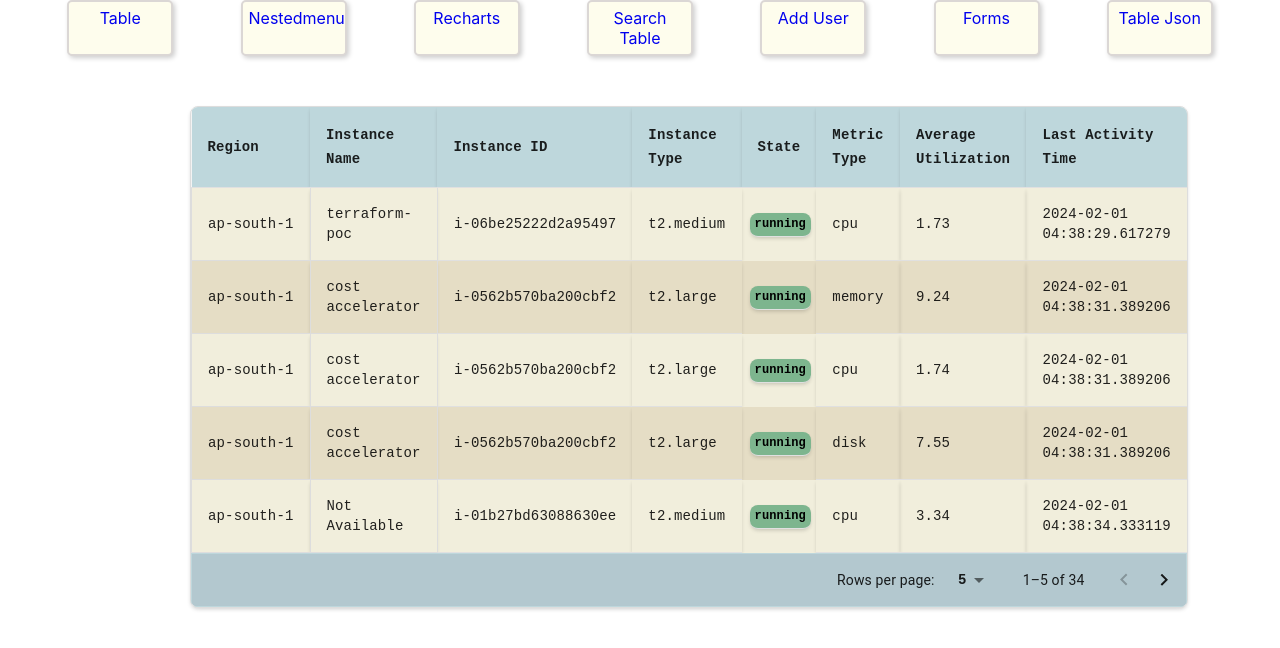
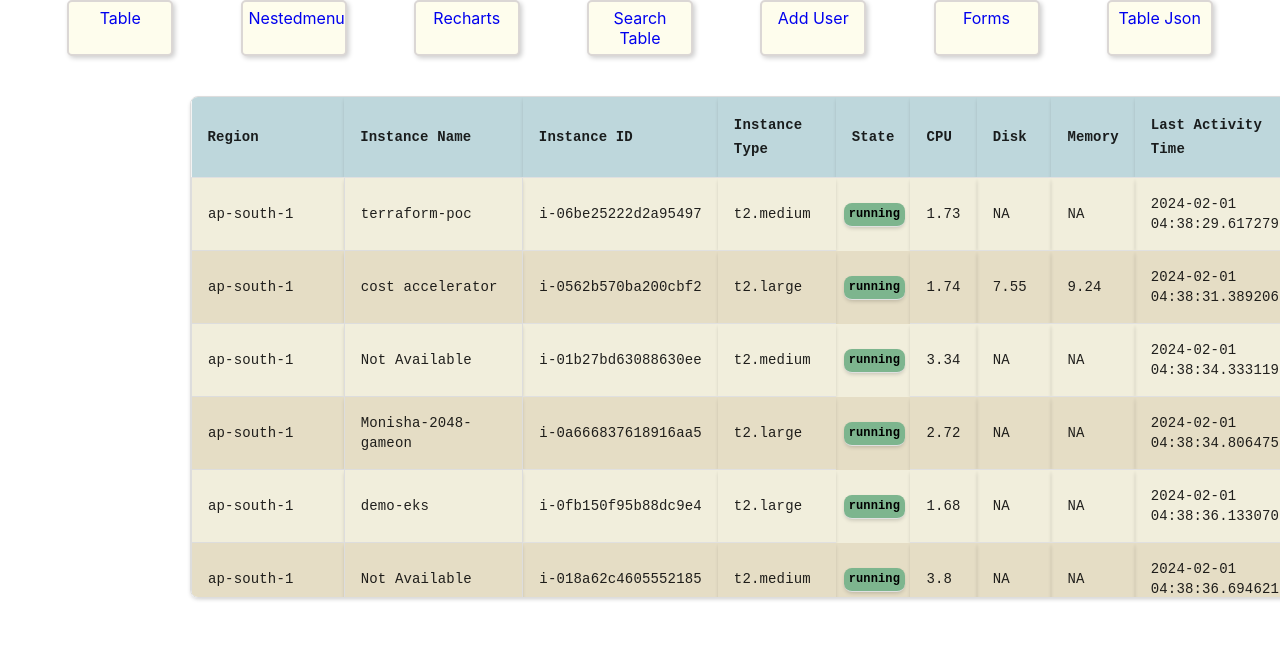
Before and after one commit to niraipandiyan/CCA_GET_Frontend_Daily_task, a React (Create React App) app: page /json in a window 1280 px wide. Shown: the top 648 px of the page. Built offline with nearby package versions, Linux system fonts and the light colour scheme.

Commit message:
Filter on cpu,disk,memory

```diff
--- a/src/Components/TableJson/Table.jsx
+++ b/src/Components/TableJson/Table.jsx
@@ -15,7 +15,7 @@ import { styled } from "@mui/system";
 // Styled components for custom styling
 const StyledTableContainer = styled(TableContainer)({
   width: "100%",
-  height: "80%",
+  height: "500px",
   overflow: "auto",
   boxShadow: "0px 2px 4px -1px rgba(0,0,0,0.2)",
   borderRadius: "8px",
@@ -45,32 +45,28 @@ const StyledTableRow = styled(TableRow)({
 });
 
 export default function Tab() {
-  const [page, setPage] = useState(0);
-  const [rowsPerPage, setRowsPerPage] = useState(5);
+  const groupedData = details.reduce((acc, curr) => {
+    if (!acc[curr.instance_id]) {
+      acc[curr.instance_id] = {
+        instance_id: curr.instance_id,
+        region: curr.region,
+        instance_name: curr.instance_name,
+        instance_type: curr.instance_type,
+        state: curr.state,
+        last_activity_time: curr.last_activity_time,
+      };
+    }
+    acc[curr.instance_id][curr.metric_type] = curr.average_utilization;
+    return acc;
+  }, {});
 
-  const handleChangePage = (event, newPage) => {
-    setPage(newPage);
-  };
-
-  const handleChangeRowsPerPage = (event) => {
-    setRowsPerPage(+event.target.value);
-    console.log("Page:", page);
-    console.log("Rows per page:", rowsPerPage);
-    console.log(
-      "Sliced details:",
-      details.slice(page * rowsPerPage, page * rowsPerPage + rowsPerPage)
-    );
-    setPage(0);
-  };
+  const rowData = Object.values(groupedData);
 
   return (
     <div style={{ display: "flex" }}>
-      <div style={{ height: "500px", width: "1200px" }}>
       <div>
-          <StyledTableContainer
-            style={{ margin: "auto", marginTop: "10px" }}
-            component={Paper}
-          >
+        <div>
+          <StyledTableContainer style={{ margin: "auto" }} component={Paper}>
             <Table>
               <TableHead>
                 <TableRow>
@@ -79,15 +75,14 @@ export default function Tab() {
                   <StyledTableCell>Instance ID</StyledTableCell>
                   <StyledTableCell>Instance Type</StyledTableCell>
                   <StyledTableCell>State</StyledTableCell>
-                  <StyledTableCell>Metric Type</StyledTableCell>
-                  <StyledTableCell>Average Utilization</StyledTableCell>
+                  <StyledTableCell>CPU</StyledTableCell>
+                  <StyledTableCell>Disk</StyledTableCell>
+                  <StyledTableCell>Memory</StyledTableCell>
                   <StyledTableCell>Last Activity Time</StyledTableCell>
                 </TableRow>
               </TableHead>
               <TableBody>
-                {details
-                  .slice(page * rowsPerPage, page * rowsPerPage + rowsPerPage)
-                  .map((row) => (
+                {rowData.map((row) => (
                   <StyledTableRow
                     key={
                       row.last_activity_time +
@@ -163,7 +158,7 @@ export default function Tab() {
                         boxShadow: "0px 2px 4px -1px rgba(0,0,0,0.2)",
                       }}
                     >
-                        {row.metric_type}
+                      {row.cpu || "NA"}
                     </TableCell>
                     <TableCell
                       style={{
@@ -171,9 +166,15 @@ export default function Tab() {
                         boxShadow: "0px 2px 4px -1px rgba(0,0,0,0.2)",
                       }}
                     >
-                        {row.average_utilization !== null
-                          ? row.average_utilization
-                          : "NA"}
+                      {row.disk || "NA"}
+                    </TableCell>
+                    <TableCell
+                      style={{
+                        fontFamily: "monospace",
+                        boxShadow: "0px 2px 4px -1px rgba(0,0,0,0.2)",
+                      }}
+                    >
+                      {row.memory || "NA"}
                     </TableCell>
                     <TableCell
                       style={{
@@ -189,28 +190,6 @@ export default function Tab() {
                 ))}
               </TableBody>
             </Table>
-            <TablePagination
-              sx={{
-                backgroundColor: "#B3C8CF",
-                border: "1px solid #BED7DC",
-                fontFamily: "monospace",
-              }}
-              rowsPerPageOptions={[5, 10, 15]}
-              component="div"
-              count={details.length}
-              rowsPerPage={rowsPerPage}
-              page={page}
-              onPageChange={handleChangePage}
-              onRowsPerPageChange={handleChangeRowsPerPage}
-              slotProps={{
-                select: {
-                  style: { fontFamily: "monospace", fontWeight: "bold" },
-                },
-                actions: {
-                  style: { fontFamily: "monospace" },
-                },
-              }}
-            />
           </StyledTableContainer>
         </div>
       </div>
```
Lines whose indentation alone changed are shown as unchanged.
